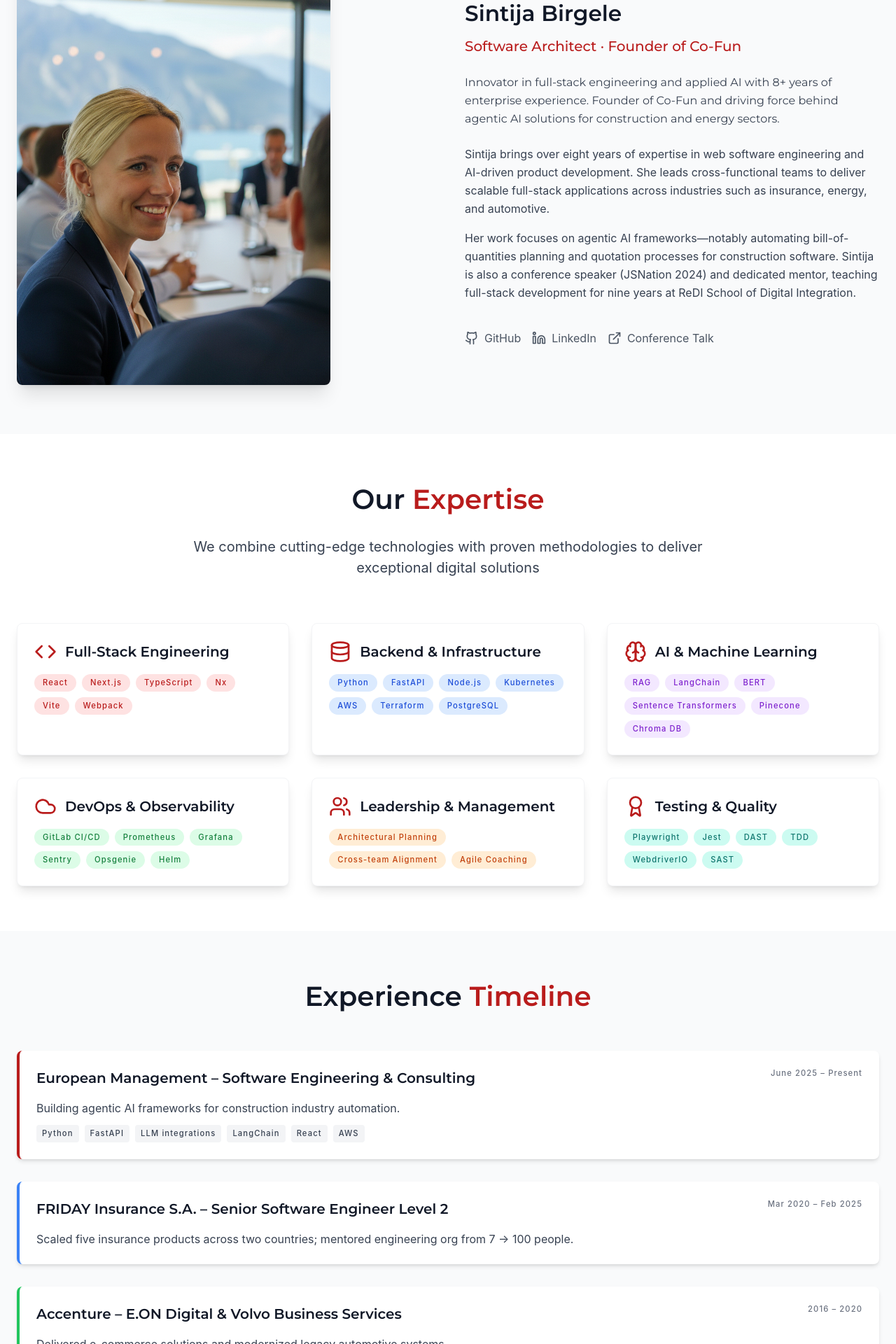
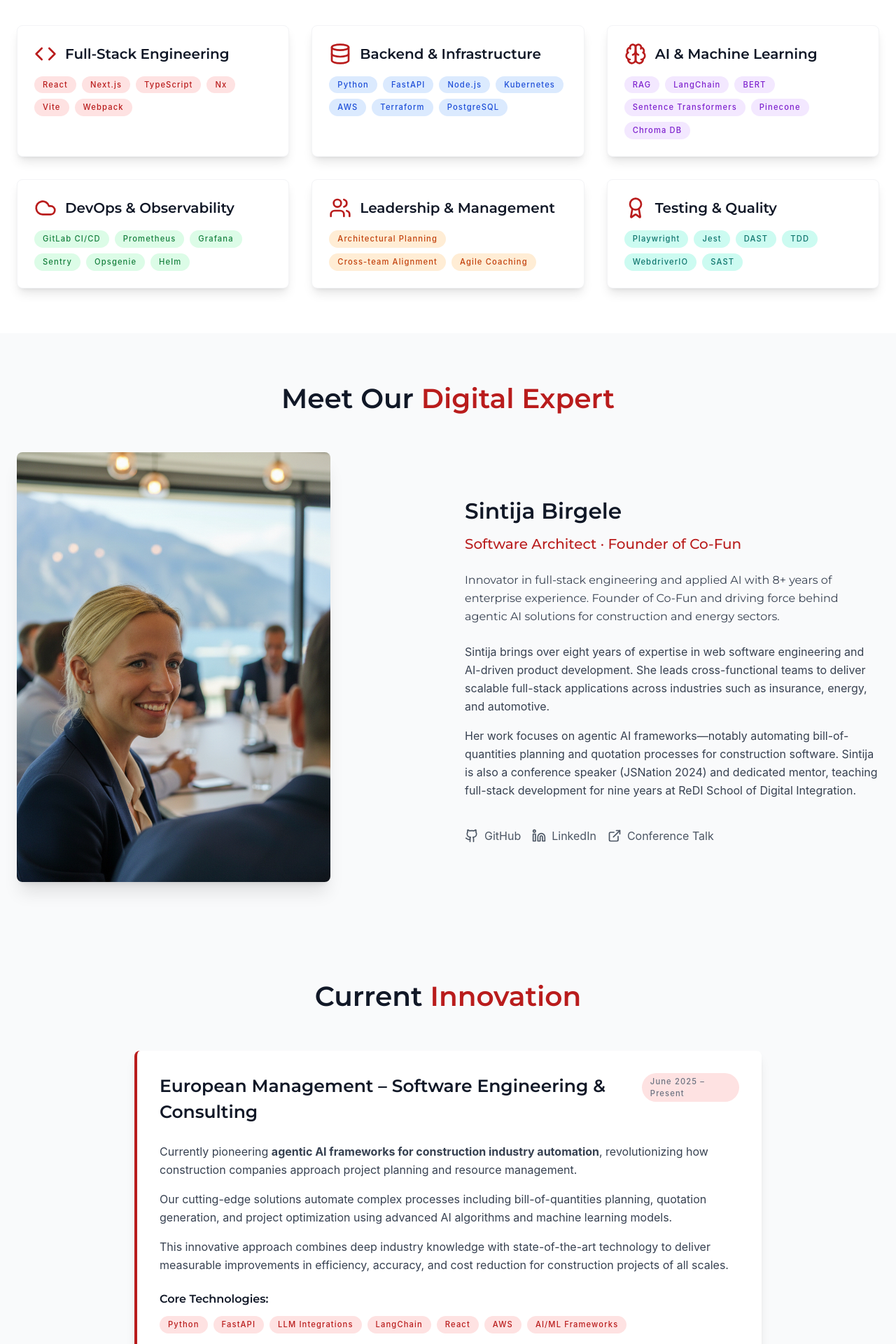
Before and after one commit to european-management-institute/european-management, a React (Vite) app: page /digital in a window 1280 px wide. Shown: the part 811-2731 px from the top of the page at 70% size. Built offline with nearby package versions, Linux system fonts and the light colour scheme.

Commit message:
Refactor Experience Timeline

```diff
--- a/src/Component/ServicesSection.tsx
+++ b/src/Component/ServicesSection.tsx
@@ -46,12 +46,12 @@ const ServicesSection = () => {
               )}
             </p>
             <ul className="list-disc pl-5 space-y-2 max-w-md mx-auto md:mx-0 text-left  font-MN ">
-              {t(
+              {(t(
                 "servicesManagement.outsourced_management.digital_management.list",
                 {
                   returnObjects: true,
                 }
-              ).map((item, index) => (
+              ) as string[]).map((item, index) => (
                 <li key={index} className="text-md font-light">
                   {item}
                 </li>
@@ -76,10 +76,10 @@ const ServicesSection = () => {
               )}
             </p>
             <ul className="list-disc  font-MN  pl-5 space-y-2 max-w-md mx-auto md:mx-0 text-left">
-              {t(
+              {(t(
                 "servicesManagement.outsourced_management.digital_resources.list",
                 { returnObjects: true }
-              ).map((item, index) => (
+              ) as string[]).map((item, index) => (
                 <li key={index} className="text-md font-light">
                   {item}
                 </li>
@@ -112,9 +112,9 @@ const ServicesSection = () => {
             {t("servicesManagement.public_policy.intro2")}
           </p>
           <ul className="list-disc  font-MN  pl-5 space-y-2 max-w-md mx-auto md:mx-0 text-left">
-            {t("servicesManagement.public_policy.list", {
+            {(t("servicesManagement.public_policy.list", {
               returnObjects: true,
-            }).map((item, index) => (
+            }) as string[]).map((item, index) => (
               <li key={index} className="text-md font-light">
                 {item}
               </li>
@@ -129,9 +129,9 @@ const ServicesSection = () => {
           </h4>
 
           <ul className="list-disc  font-MN  pl-5 space-y-2 max-w-md mx-auto md:mx-0 text-left">
-            {t("servicesManagement.public_policy.citizen_satisfaction.list", {
+            {(t("servicesManagement.public_policy.citizen_satisfaction.list", {
               returnObjects: true,
-            }).map((item, index) => (
+            }) as string[]).map((item, index) => (
               <li key={index} className="text-md font-light">
                 {item}
               </li>
@@ -145,9 +145,9 @@ const ServicesSection = () => {
             {t("servicesManagement.public_policy.quality_monitor.intro")}
           </p>
           <ul className="list-disc  font-MN  pl-5 space-y-2 max-w-md mx-auto md:mx-0 text-left">
-            {t("servicesManagement.public_policy.quality_monitor.list", {
+            {(t("servicesManagement.public_policy.quality_monitor.list", {
               returnObjects: true,
-            }).map((item, index) => (
+            }) as string[]).map((item, index) => (
               <li key={index} className="text-md font-light">
                 {item}
               </li>
@@ -163,9 +163,9 @@ const ServicesSection = () => {
         </h2>
 
         <div className="flex flex-wrap justify-center gap-8 text-sm font-MN font-semibold uppercase max-w-3xl mx-auto">
-          {t("servicesManagement.clients.sectors", {
+          {(t("servicesManagement.clients.sectors", {
             returnObjects: true,
-          }).map((item, index) => (
+          }) as string[]).map((item, index) => (
             <span key={index} className="whitespace-nowrap">
               {item}
             </span>
--- a/src/pages/Digital.tsx
+++ b/src/pages/Digital.tsx
@@ -47,82 +47,6 @@ const Digital = () => {
                 <div className="bg-white p-4 rounded-lg shadow-sm flex items-center justify-center">
                   <Cloud className="w-8 h-8 text-red-700" />
                 </div>
-              </div>
-            </div>
-          </div>
-        </div>
-      </div>
-
-      {/* Team Member - Sintija Birgele */}
-      <div className="bg-gray-50 py-16">
-        <div className="max-w-7xl mx-auto px-4 md:px-6">
-          <div className="text-center mb-12">
-            <h2 className="text-3xl md:text-4xl font-MN font-semibold text-gray-900 mb-4">
-              Meet Our <span className="text-red-700">Digital Expert</span>
-            </h2>
-          </div>
-
-          <div className="grid md:grid-cols-2 gap-12 items-center">
-            <div className="order-2 md:order-1">
-              <LazyLoadImage
-                src="/sintija.jpg"
-                alt="Sintija Birgele"
-                effect="blur"
-                className="w-full max-w-md mx-auto object-cover rounded-lg shadow-xl"
-              />
-            </div>
-
-            <div className="order-1 md:order-2 space-y-6">
-              <div>
-                <h3 className="text-2xl md:text-3xl font-MN font-semibold text-gray-900">
-                  Sintija Birgele
-                </h3>
-                <p className="text-xl text-red-700 font-MN font-medium mt-2">
-                  Software Architect · Founder of Co-Fun
-                </p>
-              </div>
-
-              <p className="text-lg text-gray-700 leading-relaxed font-MN">
-                Innovator in full-stack engineering and applied AI with 8+ years of enterprise experience.
-                Founder of Co-Fun and driving force behind agentic AI solutions for construction and energy sectors.
-              </p>
-
-              <div className="space-y-4">
-                <p className="text-gray-700 leading-relaxed">
-                  Sintija brings over eight years of expertise in web software engineering and AI-driven product development.
-                  She leads cross-functional teams to deliver scalable full-stack applications across industries such as
-                  insurance, energy, and automotive.
-                </p>
-
-                <p className="text-gray-700 leading-relaxed">
-                  Her work focuses on agentic AI frameworks—notably automating bill-of-quantities planning and quotation
-                  processes for construction software. Sintija is also a conference speaker (JSNation 2024) and dedicated
-                  mentor, teaching full-stack development for nine years at ReDI School of Digital Integration.
-                </p>
-              </div>
-
-              <div className="flex space-x-4 pt-4">
-                <a
-                  href="#"
-                  className="flex items-center space-x-2 text-gray-600 hover:text-red-700 transition-colors"
-                >
-                  <Github className="w-5 h-5" />
-                  <span>GitHub</span>
-                </a>
-                <a
-                  href="#"
-                  className="flex items-center space-x-2 text-gray-600 hover:text-red-700 transition-colors"
-                >
-                  <Linkedin className="w-5 h-5" />
-                  <span>LinkedIn</span>
-                </a>
-                <a
-                  href="#"
-                  className="flex items-center space-x-2 text-gray-600 hover:text-red-700 transition-colors"
-                >
-                  <ExternalLink className="w-5 h-5" />
-                  <span>Conference Talk</span>
-                </a>
               </div>
             </div>
           </div>
@@ -247,53 +171,129 @@ const Digital = () => {
         </div>
       </div>
 
-      {/* Experience Timeline */}
+      {/* Team Member - Sintija Birgele */}
+      <div className="bg-gray-50 py-16">
+        <div className="max-w-7xl mx-auto px-4 md:px-6">
+          <div className="text-center mb-12">
+            <h2 className="text-3xl md:text-4xl font-MN font-semibold text-gray-900 mb-4">
+              Meet Our <span className="text-red-700">Digital Expert</span>
+            </h2>
+          </div>
+
+          <div className="grid md:grid-cols-2 gap-12 items-center">
+            <div className="order-2 md:order-1">
+              <LazyLoadImage
+                src="/sintija.jpg"
+                alt="Sintija Birgele"
+                effect="blur"
+                className="w-full max-w-md mx-auto object-cover rounded-lg shadow-xl"
+              />
+            </div>
+
+            <div className="order-1 md:order-2 space-y-6">
+              <div>
+                <h3 className="text-2xl md:text-3xl font-MN font-semibold text-gray-900">
+                  Sintija Birgele
+                </h3>
+                <p className="text-xl text-red-700 font-MN font-medium mt-2">
+                  Software Architect · Founder of Co-Fun
+                </p>
+              </div>
+
+              <p className="text-lg text-gray-700 leading-relaxed font-MN">
+                Innovator in full-stack engineering and applied AI with 8+ years of enterprise experience.
+                Founder of Co-Fun and driving force behind agentic AI solutions for construction and energy sectors.
+              </p>
+
+              <div className="space-y-4">
+                <p className="text-gray-700 leading-relaxed">
+                  Sintija brings over eight years of expertise in web software engineering and AI-driven product development.
+                  She leads cross-functional teams to deliver scalable full-stack applications across industries such as
+                  insurance, energy, and automotive.
+                </p>
+
+                <p className="text-gray-700 leading-relaxed">
+                  Her work focuses on agentic AI frameworks—notably automating bill-of-quantities planning and quotation
+                  processes for construction software. Sintija is also a conference speaker (JSNation 2024) and dedicated
+                  mentor, teaching full-stack development for nine years at ReDI School of Digital Integration.
+                </p>
+              </div>
+
+              <div className="flex space-x-4 pt-4">
+                <a
+                  href="#"
+                  className="flex items-center space-x-2 text-gray-600 hover:text-red-700 transition-colors"
+                >
+                  <Github className="w-5 h-5" />
+                  <span>GitHub</span>
+                </a>
+                <a
+                  href="#"
+                  className="flex items-center space-x-2 text-gray-600 hover:text-red-700 transition-colors"
+                >
+                  <Linkedin className="w-5 h-5" />
+                  <span>LinkedIn</span>
+                </a>
+                <a
+                  href="#"
+                  className="flex items-center space-x-2 text-gray-600 hover:text-red-700 transition-colors"
+                >
+                  <ExternalLink className="w-5 h-5" />
+                  <span>Conference Talk</span>
+                </a>
+              </div>
+            </div>
+          </div>
+        </div>
+      </div>
+
+      {/* Current Project Focus */}
       <div className="bg-gray-50 py-16">
         <div className="max-w-7xl mx-auto px-4 md:px-6">
           <div className="text-center mb-12">
             <h2 className="text-3xl md:text-4xl font-MN font-semibold text-gray-900 mb-6">
-              Experience <span className="text-red-700">Timeline</span>
+              Current <span className="text-red-700">Innovation</span>
             </h2>
           </div>
 
-          <div className="space-y-8">
-            <div className="bg-white p-6 rounded-lg shadow-md border-l-4 border-red-700">
-              <div className="flex justify-between items-start mb-4">
-                <h3 className="text-xl font-MN font-semibold text-gray-900">European Management – Software Engineering & Consulting</h3>
-                <span className="text-sm text-gray-500 font-medium">June 2025 – Present</span>
+          <div className="max-w-4xl mx-auto">
+            <div className="bg-white p-8 rounded-lg shadow-lg border-l-4 border-red-700">
+              <div className="flex justify-between items-start mb-6">
+                <h3 className="text-2xl font-MN font-semibold text-gray-900">
+                  European Management – Software Engineering & Consulting
+                </h3>
+                <span className="text-sm text-gray-500 font-medium bg-red-100 px-3 py-1 rounded-full">
+                  June 2025 – Present
+                </span>
               </div>
-              <p className="text-gray-700 mb-3">Building agentic AI frameworks for construction industry automation.</p>
-              <div className="flex flex-wrap gap-2">
-                {['Python', 'FastAPI', 'LLM integrations', 'LangChain', 'React', 'AWS'].map((tech) => (
-                  <span key={tech} className="px-2 py-1 bg-gray-100 text-gray-700 rounded text-sm">
-                    {tech}
-                  </span>
-                ))}
+
+              <div className="space-y-4">
+                <p className="text-lg text-gray-700 leading-relaxed">
+                  Currently pioneering <strong>agentic AI frameworks for construction industry automation</strong>,
+                  revolutionizing how construction companies approach project planning and resource management.
+                </p>
+
+                <p className="text-gray-700 leading-relaxed">
+                  Our cutting-edge solutions automate complex processes including bill-of-quantities planning,
+                  quotation generation, and project optimization using advanced AI algorithms and machine learning models.
+                </p>
+
+                <p className="text-gray-700 leading-relaxed">
+                  This innovative approach combines deep industry knowledge with state-of-the-art technology to deliver
+                  measurable improvements in efficiency, accuracy, and cost reduction for construction projects of all scales.
+                </p>
               </div>
-            </div>
 
-            <div className="bg-white p-6 rounded-lg shadow-md border-l-4 border-blue-500">
-              <div className="flex justify-between items-start mb-4">
-                <h3 className="text-xl font-MN font-semibold text-gray-900">FRIDAY Insurance S.A. – Senior Software Engineer Level 2</h3>
-                <span className="text-sm text-gray-500 font-medium">Mar 2020 – Feb 2025</span>
+              <div className="mt-6">
+                <h4 className="font-MN font-semibold text-gray-900 mb-3">Core Technologies:</h4>
+                <div className="flex flex-wrap gap-2">
+                  {['Python', 'FastAPI', 'LLM Integrations', 'LangChain', 'React', 'AWS', 'AI/ML Frameworks'].map((tech) => (
+                    <span key={tech} className="px-3 py-1 bg-red-100 text-red-700 rounded-full text-sm font-medium">
+                      {tech}
+                    </span>
+                  ))}
+                </div>
               </div>
-              <p className="text-gray-700">Scaled five insurance products across two countries; mentored engineering org from 7 → 100 people.</p>
-            </div>
-
-            <div className="bg-white p-6 rounded-lg shadow-md border-l-4 border-green-500">
-              <div className="flex justify-between items-start mb-4">
-                <h3 className="text-xl font-MN font-semibold text-gray-900">Accenture – E.ON Digital & Volvo Business Services</h3>
-                <span className="text-sm text-gray-500 font-medium">2016 – 2020</span>
-              </div>
-              <p className="text-gray-700">Delivered e-commerce solutions and modernized legacy automotive systems.</p>
-            </div>
-
-            <div className="bg-white p-6 rounded-lg shadow-md border-l-4 border-purple-500">
-              <div className="flex justify-between items-start mb-4">
-                <h3 className="text-xl font-MN font-semibold text-gray-900">ReDI School of Digital Integration – Teacher Lead</h3>
-                <span className="text-sm text-gray-500 font-medium">2016 – 2025</span>
-              </div>
-              <p className="text-gray-700">Led full-stack web development courses; 50% of students transitioned to professional roles.</p>
             </div>
           </div>
         </div>
--- /dev/null
+++ b/src/vite-env.d.ts
@@ -0,0 +1,31 @@
+/// <reference types="vite/client" />
+
+declare module '*.png' {
+  const src: string;
+  export default src;
+}
+
+declare module '*.jpg' {
+  const src: string;
+  export default src;
+}
+
+declare module '*.jpeg' {
+  const src: string;
+  export default src;
+}
+
+declare module '*.webp' {
+  const src: string;
+  export default src;
+}
+
+declare module '*.svg' {
+  const src: string;
+  export default src;
+}
+
+declare module '*.gif' {
+  const src: string;
+  export default src;
+}
```
